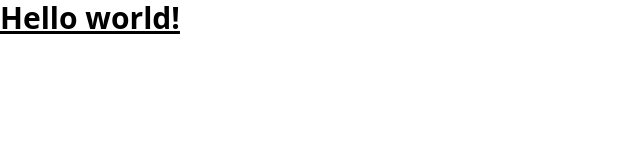
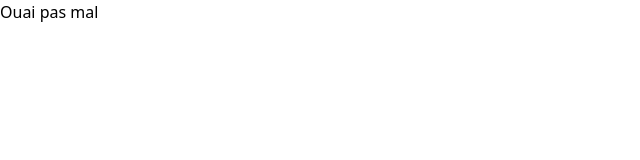
Before and after one commit to neit-H91/Portfolio, a plain HTML site: page index.html in a window 1280 px wide. Shown: the whole page, without its empty margins (0-640 px from the left). Drawn offline with nearby package versions, Linux system fonts and the light colour scheme.

Commit message:
update content

```diff
--- a/index.html
+++ b/index.html
@@ -6,8 +6,10 @@
   <script src="https://cdn.tailwindcss.com"></script>
 </head>
 <body>
-  <h1 class="text-3xl font-bold underline">
-    Hello world!
-  </h1>
+  <div class="container">
+    <div class="flex flex-col">
+        <p>Ouai pas mal</p>
+    </div>
+  </div>
 </body>
 </html>
```
